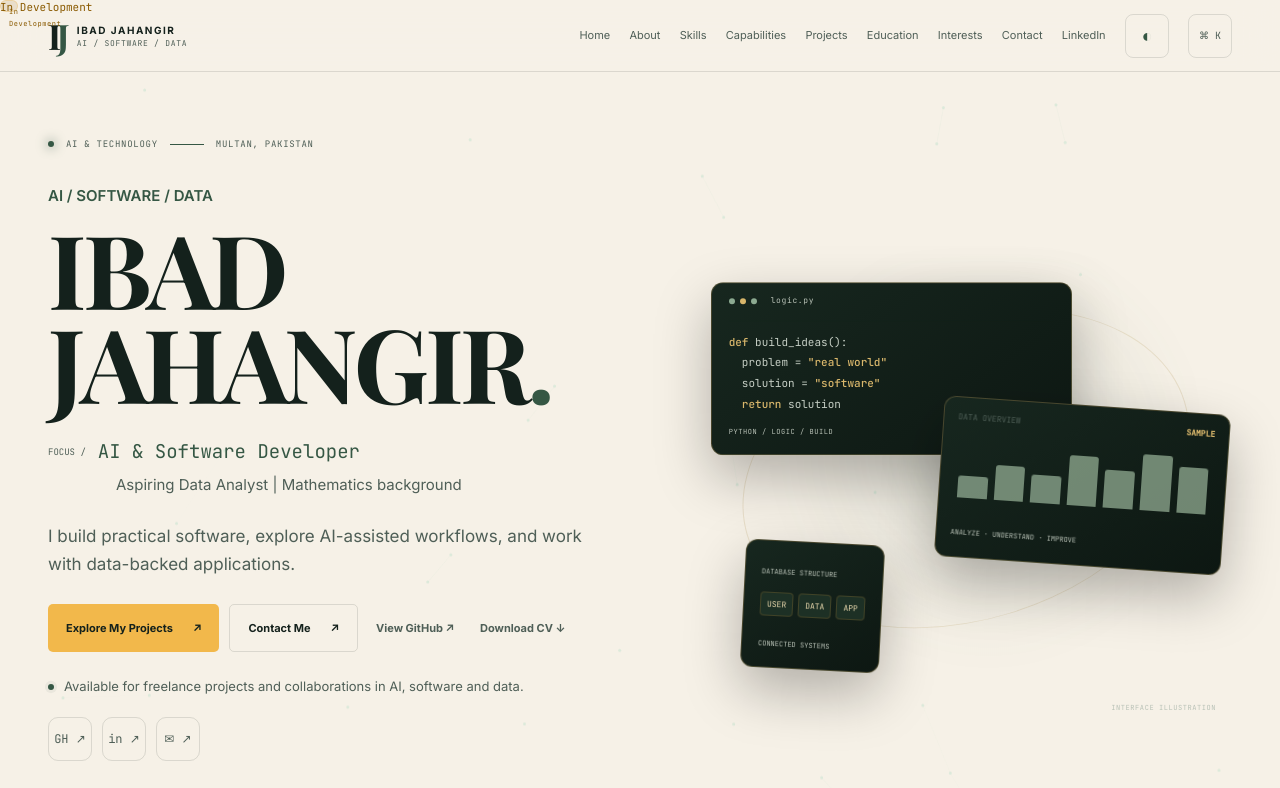
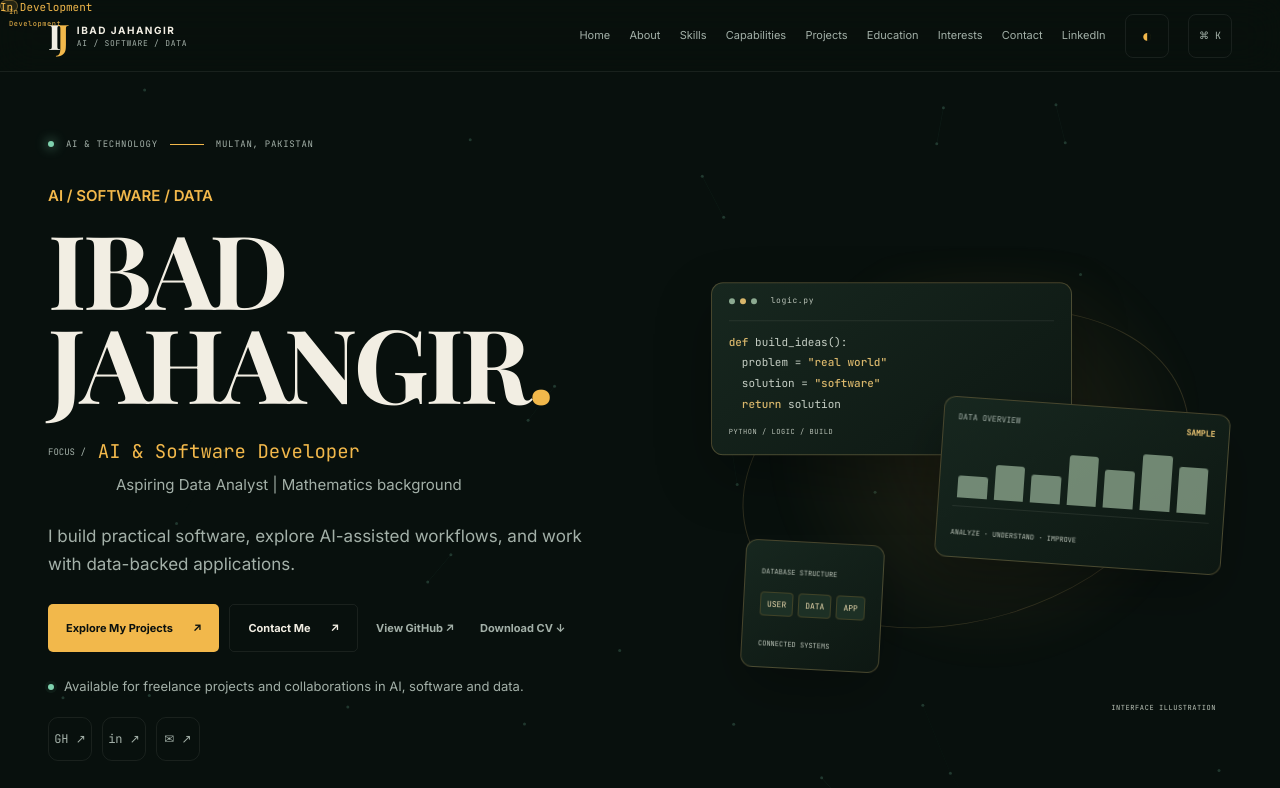
Before and after one commit to EbadJahangir/Ibad-demo, a plain HTML site: page index.html in a window 1280 px wide. Shown: the top 788 px of the page. Drawn offline with nearby package versions, Linux system fonts and the light colour scheme; no server answers; a web font is replaced by a local one.

Commit message:
polish(c): make dark theme the default on first visit

```diff
--- a/index.html
+++ b/index.html
@@ -1,5 +1,5 @@
 <!doctype html>
-<html lang="en" data-theme="light">
+<html lang="en" data-theme="dark">
 <head>
 <meta charset="utf-8"><meta name="viewport" content="width=device-width,initial-scale=1">
 <meta name="theme-color" content="#08100D" media="(prefers-color-scheme: dark)">
@@ -13,7 +13,7 @@
 <title>Ibad Jahangir | AI &amp; Software Developer</title><link rel="icon" type="image/svg+xml" href="assets/favicon/favicon.svg">
 <link rel="preconnect" href="https://fonts.googleapis.com"><link rel="preconnect" href="https://fonts.gstatic.com" crossorigin>
 <link href="https://fonts.googleapis.com/css2?family=Playfair+Display:ital,wght@0,600;0,700;1,600;1,700&family=Inter:wght@400;500;600;700&family=JetBrains+Mono:wght@400;500&display=swap" rel="stylesheet">
-<script>try{document.documentElement.dataset.theme=localStorage.getItem('ij-theme-v2')||'light'}catch(e){}</script>
+<script>try{document.documentElement.dataset.theme=localStorage.getItem('ij-theme-v2')||'dark'}catch(e){}</script>
 <link rel="stylesheet" href="style.css"><script src="data.js" defer></script><script src="script.js" defer></script>
 
 <script type="application/ld+json">{"@context":"https://schema.org","@type":"Person","name":"Ibad Jahangir","jobTitle":"AI & Software Developer","email":"mailto:ibadjahangir8100@gmail.com","address":{"@type":"PostalAddress","addressLocality":"Multan","addressCountry":"Pakistan"},"alumniOf":{"@type":"CollegeOrUniversity","name":"Bahauddin Zakariya University"},"sameAs":["https://github.com/EbadJahangir","https://www.linkedin.com/in/ibad-jahangir-a57148356"]}</script>
```
